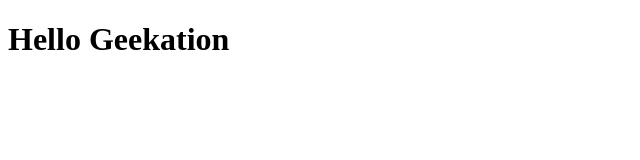
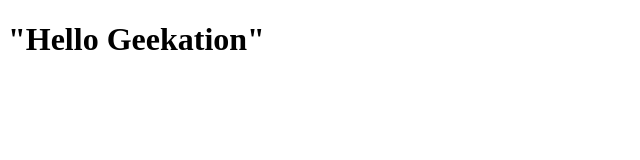
Before and after one commit to kanshi-matsunobu/geekation_orientation, a plain HTML site: page index.html in a window 1280 px wide. Shown: the whole page, without its empty margins (0-640 px from the left). Drawn offline with Linux system fonts and the light colour scheme.

Commit message:
first commit

```diff
--- a/index.html
+++ b/index.html
@@ -6,6 +6,6 @@
   <meta name="description" content="geekation オリエンテーション">
 </head>
 <body>
-  <h1>Hello Geekation</h1>
+  <h1>"Hello Geekation"</h1>
 </body>
 </html>
```
